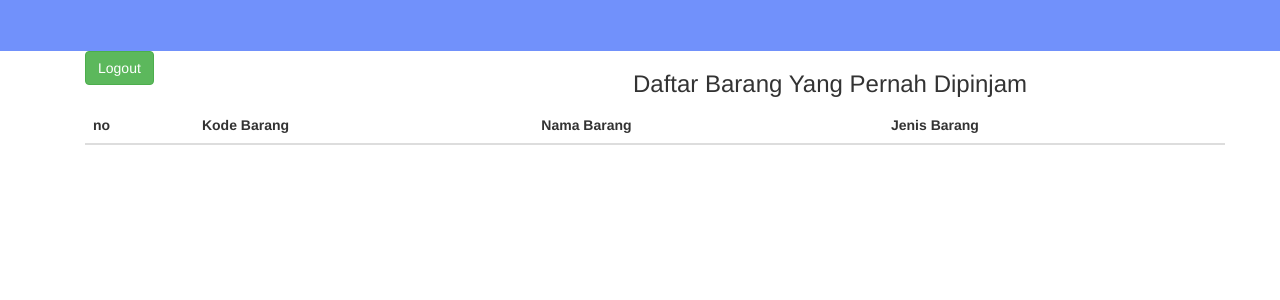
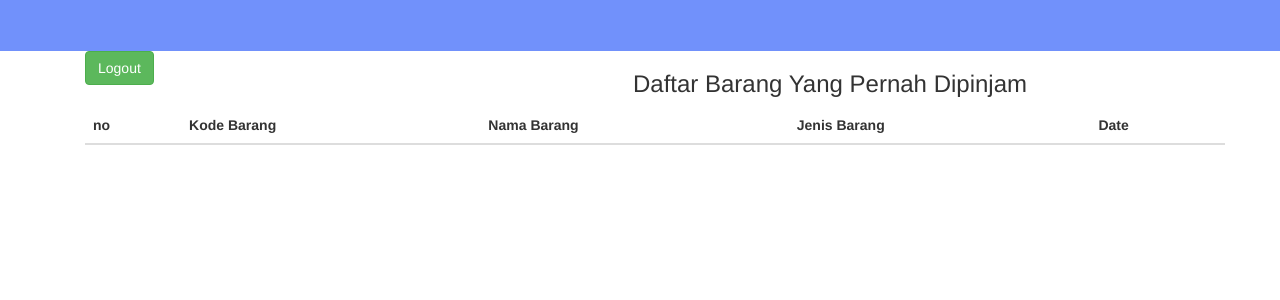
Before and after one commit to Yamin2810/inventoriwebapp, a PHP site: page /history.php in a window 1280 px wide. Shown: the top 300 px of the page. Run offline with PHP 8.4, Linux system fonts and the light colour scheme; data comes from the database, SQL or seed files in the repository; data that the repository does not hold is empty.

Commit message:
Add files via upload

```diff
--- a/inventori/history.php
+++ b/inventori/history.php
@@ -39,13 +39,14 @@
 					<th>Kode Barang</th>
 					<th> Nama Barang </th>
 					<th>Jenis Barang</th>
+					<th>Date</th>
 
 				</tr>
 			</thead>
 			<tbody>
 
 			<?php
-				$query = 'select alat.kode_barang, alat.nama_barang,alat.jenis_barang from alat INNER JOIN pinjam where alat.kode_barang= history.kode_barang';
+				$query = 'select alat.kode_barang, alat.nama_barang,alat.jenis_barang,date from alat INNER JOIN history where alat.kode_barang= history.kode_barang';
 				$result = mysqli_query($connection, $query);
 				if (!$result) {
 					printf("Error: %s\n", mysqli_error($connection));
@@ -59,6 +60,7 @@
 					<td> <?php echo $data['kode_barang'] ?>	</td>
 					<td> <?php echo $data['nama_barang'] ?>	</td>
 					<td> <?php echo $data['jenis_barang'] ?></td>
+					<td> <?php echo $data['date'] ?></td>
 
 				</tr>
 
```
